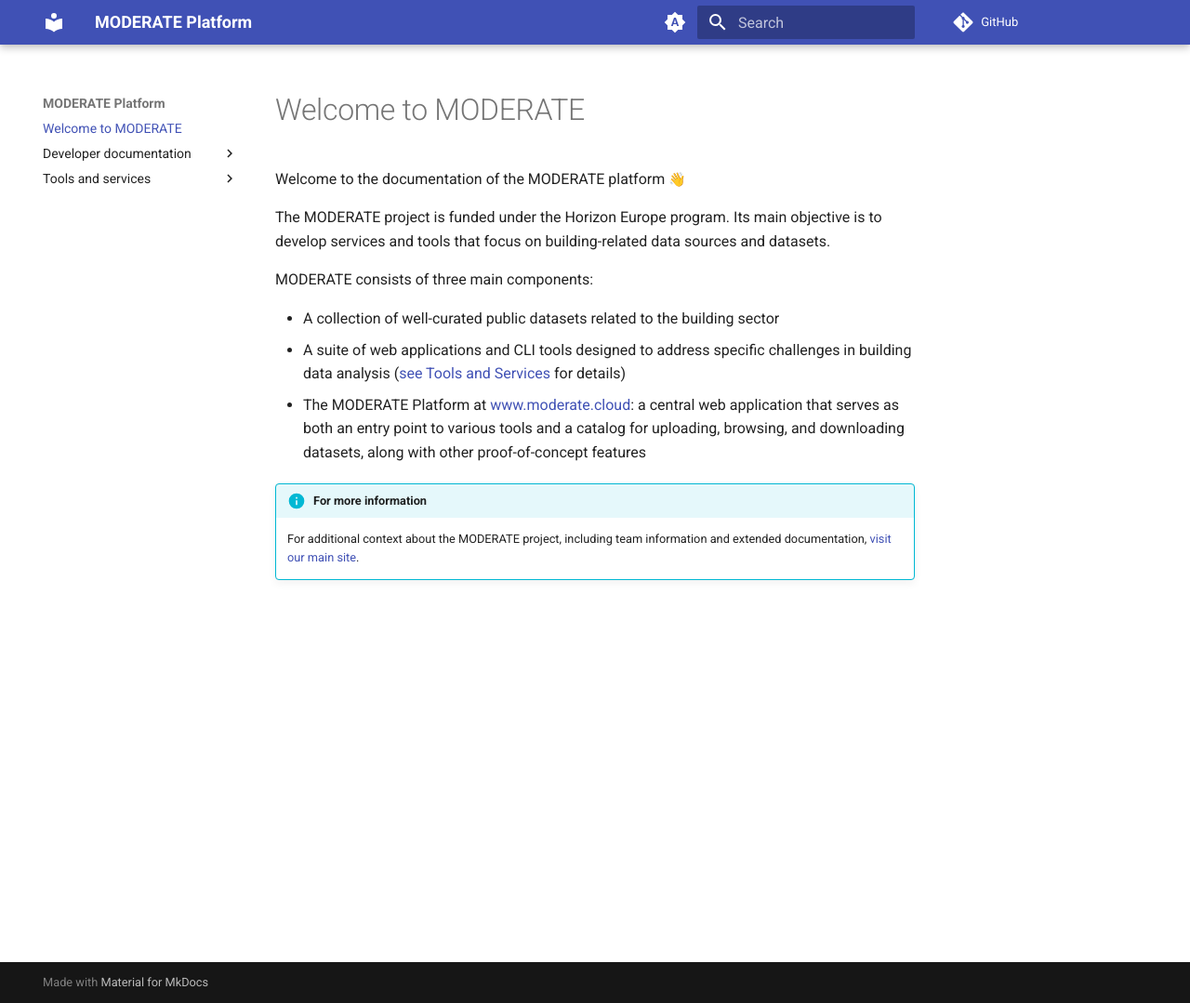
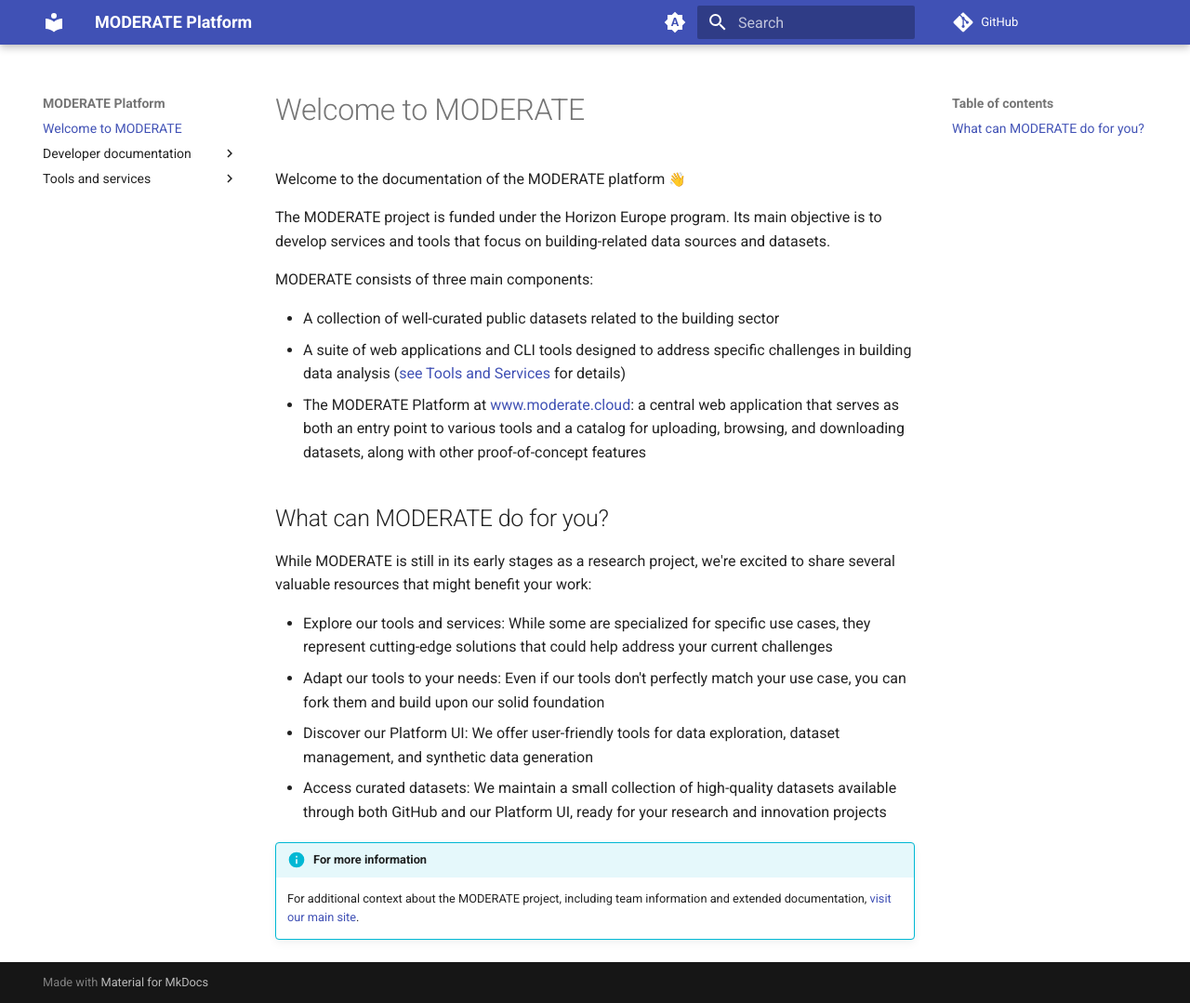
Before and after one commit to MODERATE-Project/moderate-docs, an MkDocs documentation site: the page built from docs/index.md, in a window 1280 px wide and 1079 px high. Shown: the whole window at 93% size. Built offline with MkDocs 1.6.1 and Material for MkDocs 9.7.7, drawn with Linux system fonts in a browser that asks for light colours; emoji names are drawn with the system emoji font; comment, search, counter and statistics services are not loaded.

Commit message:
📝 Add section on MODERATE's capabilities and resources

```diff
--- a/docs/index.md
+++ b/docs/index.md
@@ -10,6 +10,15 @@
 * A suite of web applications and CLI tools designed to address specific challenges in building data analysis ([see Tools and Services](tools-and-services) for details)
 * The MODERATE Platform at [www.moderate.cloud](https://www.moderate.cloud): a central web application that serves as both an entry point to various tools and a catalog for uploading, browsing, and downloading datasets, along with other proof-of-concept features
 
+## What can MODERATE do for you?
+
+While MODERATE is still in its early stages as a research project, we're excited to share several valuable resources that might benefit your work:
+
+* Explore our tools and services: While some are specialized for specific use cases, they represent cutting-edge solutions that could help address your current challenges
+* Adapt our tools to your needs: Even if our tools don't perfectly match your use case, you can fork them and build upon our solid foundation
+* Discover our Platform UI: We offer user-friendly tools for data exploration, dataset management, and synthetic data generation
+* Access curated datasets: We maintain a small collection of high-quality datasets available through both GitHub and our Platform UI, ready for your research and innovation projects
+
 !!! info "For more information"
 
     For additional context about the MODERATE project, including team information and extended documentation, [visit our main site](https://moderate-project.eu/).
```
